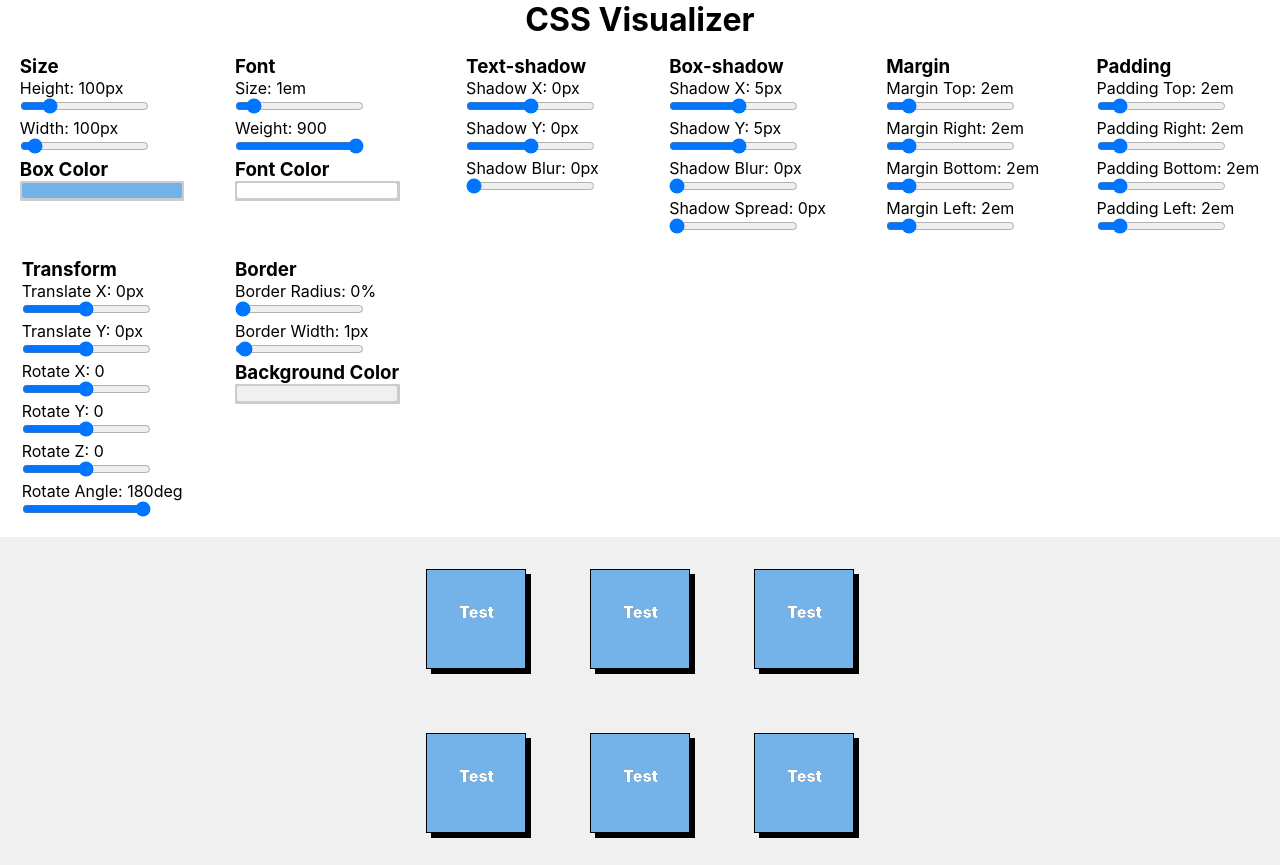
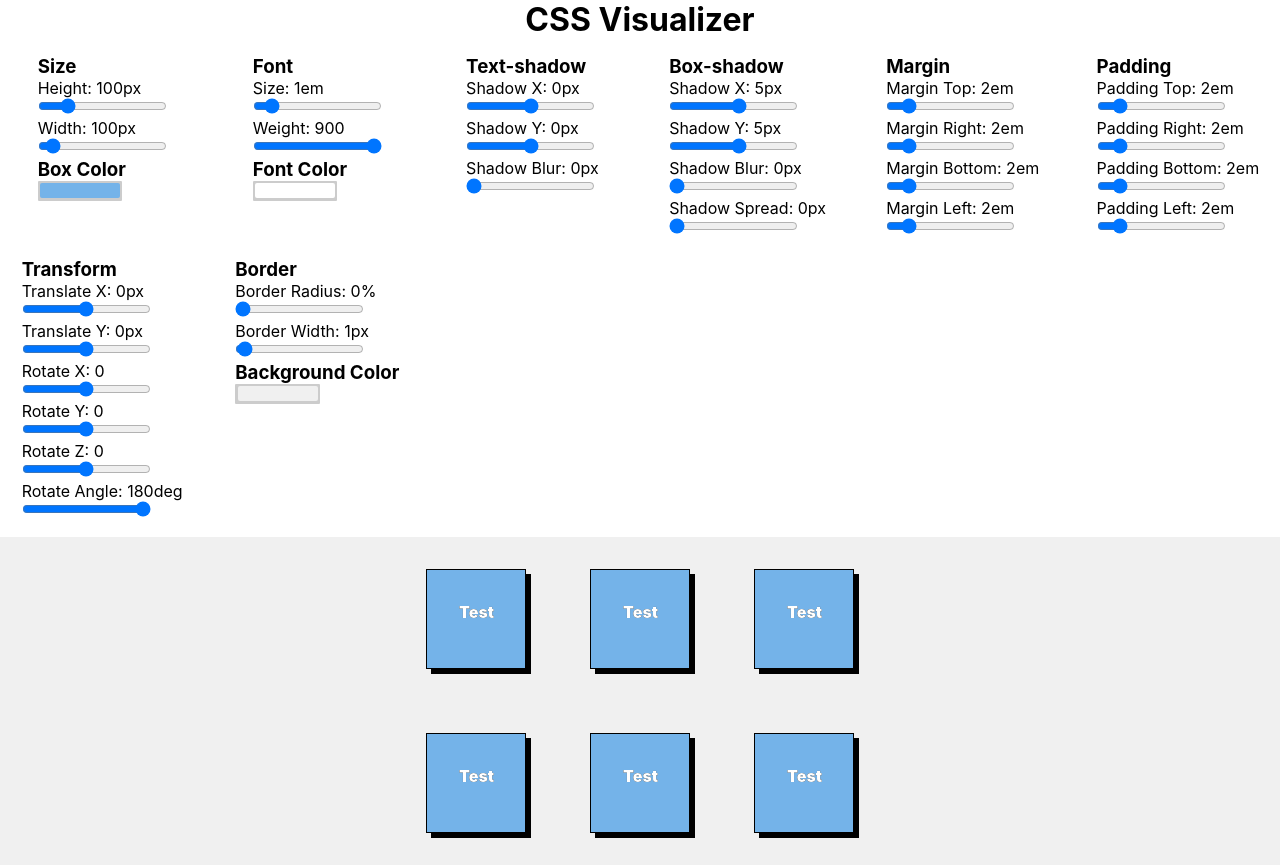
Before and after one commit to cjfaquino/react-css-visualizer, a React (Create React App) app: page / in a window 1280 px wide. Built offline with nearby package versions, Linux system fonts and the light colour scheme.

Commit message:
update styling

```diff
--- a/src/Components/ColorPicker.js
+++ b/src/Components/ColorPicker.js
@@ -25,7 +25,7 @@ function App(props) {
   const color = props.color;
   const styles = {
     color: {
-      width: '160px',
+      width: '80px',
       height: '15px',
       borderRadius: '2px',
       background: `rgba(${color.r}, ${color.g}, ${color.b}, ${color.a})`,
```
